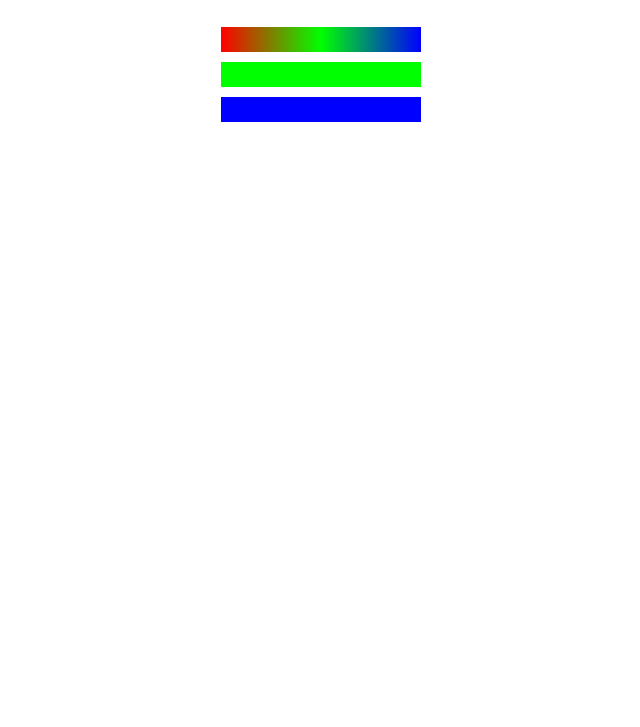
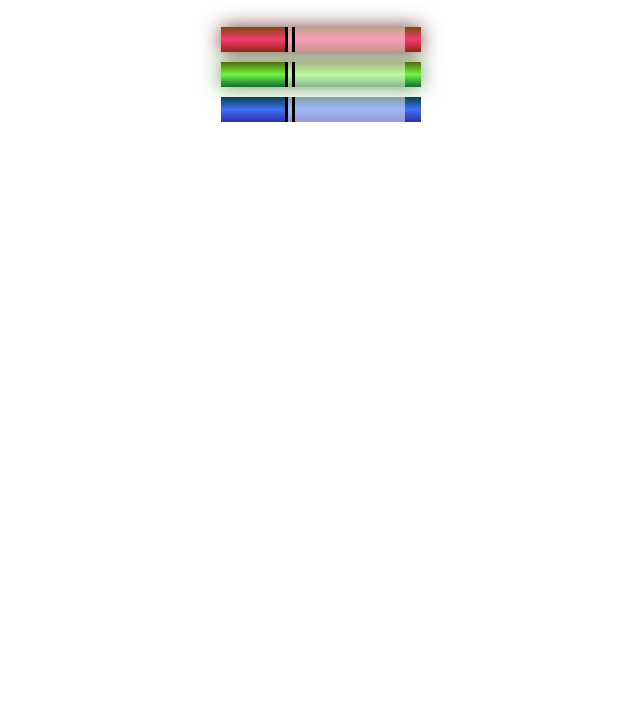
Before and after one commit to GitHalex/Conjunto-De-Marcadores, a plain HTML site: page index.html in a window 1280 px wide. Shown: the part 73-800 px from the top of the page, without its empty margins (319-959 px from the left). Drawn offline with Linux system fonts and the light colour scheme.

Commit message:
Proyecto de conjuto de marcadores terminado

```diff
--- a/css/styles.css
+++ b/css/styles.css
@@ -15,19 +15,43 @@ h1 {
 }
 .red {
   background: linear-gradient(
-    90deg,
-    rgb(255, 0, 0),
-    rgb(0, 255, 0),
-    rgb(0, 0, 255)
+    180deg,
+    rgb(122, 74, 14) 0%,
+    rgb(245, 62, 113) 50%,
+    rgb(162, 27, 27) 100%
   );
+  box-shadow: 0 0 20px 0 rgba(83, 14, 14, 0.8);
 }
 .green {
-  background-color: #00ff00;
+  background: linear-gradient(180deg, #55680d, #71f53e, #116c31);
+  box-shadow: 0 0 20px 0 #3b7e20cc;
 }
+
 .blue {
   background-color: rgb(0, 0, 255);
+  background: linear-gradient(
+    hsl(186, 76%, 16%),
+    hsl(223, 90%, 60%),
+    hsl(240, 56%, 42%)
+  );
+  box-shadow: 0 0 20px 0 hsla(222, 45%, 23, 0.8);
 }
 .container {
   background-color: rgb(255, 255, 255);
   padding: 10px 0;
 }
+.cap {
+  width: 60px;
+  height: 25px;
+}
+.sleeve {
+  width: 110px;
+  height: 25px;
+  /* background-color: white; */
+  background-color: rgba(255, 255, 255, 0.5);
+  border-left: 10px double black;
+}
+.cap,
+.sleeve {
+  display: inline-block;
+}
--- a/index.html
+++ b/index.html
@@ -12,9 +12,20 @@
 <body>
   <h1 class="titulo">CSS Color Markers</h1>
   <div class="container">
-    <div class="marker red"></div>
-    <div class="marker green"></div>
-    <div class="marker blue"></div>
+    <div class="marker red">
+      <div class="cap"></div>
+      <div class="sleeve"></div>
+    </div>
+    <div class="marker green">
+      <div class="cap"></div>
+      <div class="sleeve"></div>
+
+    </div>
+    <div class="marker blue">
+      <div class="cap"></div>
+      <div class="sleeve"></div>
+
+    </div>
   </div>
 </body>
 
```
